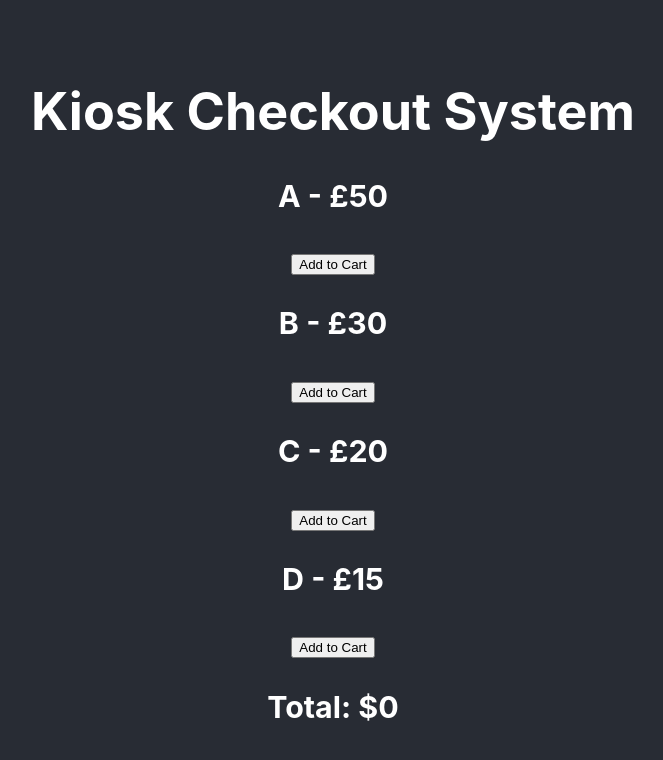
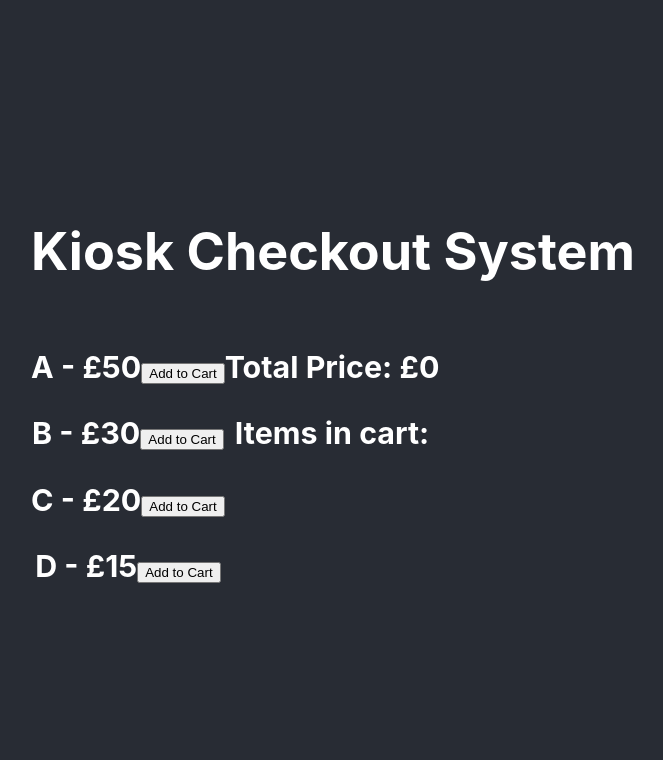
Before and after one commit to 627965745/CDL-checkout-system-, a React (Create React App) app: page / in a window 1280 px wide. Shown: the top 760 px of the page, without its empty margins (307-970 px from the left). Built offline with nearby package versions, Linux system fonts and the light colour scheme.

Commit message:
added special offer calculation for item A and B

```diff
--- a/src/component/kiosk.jsx
+++ b/src/component/kiosk.jsx
@@ -13,25 +13,45 @@ const Kiosk = () => {
         let newTotal = totalPrice + item.price;
         let newItem = item;
 
+        // if the number of item A is one less from offer, in this case, every third item A gets a discount, so when the current number of item A +1 is divisible by 3 then the discount will be applied when added.
+        if (
+            item.id === 1 &&
+            (cart.filter((i) => i.id === 1).length + 1) % 3 === 0
+        ) {
+            newTotal -= 20;
+            newItem = { ...item, price: item.price + " special offer : -£20" };
+        }
+        // if the number of item B is one less from offer, in this case, every secound item B gets a discount, so when the current number of item A +1 is divisible by 2 then the discount will be applied when added.
+        if (
+            item.id === 2 &&
+            (cart.filter((i) => i.id === 2).length + 1) % 2 === 0
+        ) {
+            newTotal -= 15;
+            newItem = { ...item, price: item.price + " special offer : -£15" };
+        }
+
         setCart([...cart, newItem]);
         setTotalPrice(newTotal);
     };
     return (
         <div>
             <h1>Kiosk Checkout System</h1>
+            <div style={{ display: "flex" }}>
                 <div>
                     {items.map((item) => (
                         <div key={item.id}>
                             <h3>
                                 {item.name} - £{item.price}
-                        </h3>
                                 <button onClick={() => addToCart(item)}>
                                     Add to Cart
                                 </button>
+                            </h3>
                         </div>
                     ))}
                 </div>
-            <h3>Total: ${totalPrice}</h3>
+                <div>
+                    <h3>Total Price: £{totalPrice}</h3>
+                    <h3>Items in cart:</h3>
                     <ul>
                         {cart.map((item) => (
                             <li key={item.id}>
@@ -40,6 +60,8 @@ const Kiosk = () => {
                         ))}
                     </ul>
                 </div>
+            </div>
+        </div>
     );
 };
 
```
Lines whose indentation alone changed are shown as unchanged.
